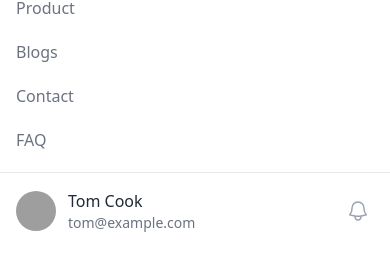
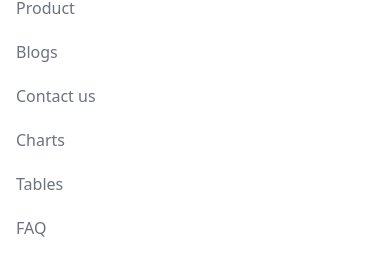
Before and after one commit to lennyjuma/shamba-ui, a Vue app: page / in a window 390 px wide. Both pictures are taken after a click on the button "Open main menu". Shown: the part 128-382 px from the top of the page. Built offline with nearby package versions, Linux system fonts and the light colour scheme; grey boxes are pictures that could not be loaded; what highcharts-vue would draw is missing.

Commit message:
updated navbar

```diff
--- a/src/components/navigation/Nav_bar.vue
+++ b/src/components/navigation/Nav_bar.vue
@@ -12,8 +12,8 @@
             <router-link to="/product" class="inline-flex items-center border-b-2 border-transparent px-1 pt-1 text-sm font-medium text-gray-500 hover:border-gray-300 hover:text-gray-700">Product</router-link>
             <router-link to="/blogs" class="inline-flex items-center border-b-2 border-transparent px-1 pt-1 text-sm font-medium text-gray-500 hover:border-gray-300 hover:text-gray-700">Blogs</router-link>
             <router-link to="/contact" class="inline-flex items-center border-b-2 border-transparent px-1 pt-1 text-sm font-medium text-gray-500 hover:border-gray-300 hover:text-gray-700">Contact us</router-link>
-            <router-link to="/charts?deviceId=SL00000001" v-if="get_logged_status" class="inline-flex items-center border-b-2 border-transparent px-1 pt-1 text-sm font-medium text-gray-500 hover:border-gray-300 hover:text-gray-700">Charts</router-link>
-            <router-link to="/tables?deviceId=SL00000001" v-if="get_logged_status" class="inline-flex items-center border-b-2 border-transparent px-1 pt-1 text-sm font-medium text-gray-500 hover:border-gray-300 hover:text-gray-700">Tables</router-link>
+            <router-link to="/charts" v-if="get_logged_status" class="inline-flex items-center border-b-2 border-transparent px-1 pt-1 text-sm font-medium text-gray-500 hover:border-gray-300 hover:text-gray-700">Charts</router-link>
+            <router-link to="/tables" v-if="get_logged_status" class="inline-flex items-center border-b-2 border-transparent px-1 pt-1 text-sm font-medium text-gray-500 hover:border-gray-300 hover:text-gray-700">Tables</router-link>
             <router-link to="/faq" class="inline-flex items-center border-b-2 border-transparent px-1 pt-1 text-sm font-medium text-gray-500 hover:border-gray-300 hover:text-gray-700">FAQ</router-link>
           </div>
 
@@ -67,7 +67,9 @@
         <router-link as="router-link" to="/" class="block border-l-4 border-indigo-500 bg-indigo-50 py-2 pl-3 pr-4 text-base font-medium text-indigo-700">Home</router-link>
         <router-link as="router-link" to="/product" class="block border-l-4 border-transparent py-2 pl-3 pr-4 text-base font-medium text-gray-500 hover:border-gray-300 hover:bg-gray-50 hover:text-gray-700">Product</router-link>
         <router-link as="router-link" to="/blogs" class="block border-l-4 border-transparent py-2 pl-3 pr-4 text-base font-medium text-gray-500 hover:border-gray-300 hover:bg-gray-50 hover:text-gray-700">Blogs</router-link>
-        <router-link as="router-link" to="/contact" class="block border-l-4 border-transparent py-2 pl-3 pr-4 text-base font-medium text-gray-500 hover:border-gray-300 hover:bg-gray-50 hover:text-gray-700">Contact</router-link>
+        <router-link as="router-link" to="/contact" class="block border-l-4 border-transparent py-2 pl-3 pr-4 text-base font-medium text-gray-500 hover:border-gray-300 hover:bg-gray-50 hover:text-gray-700">Contact us</router-link>
+        <router-link as="router-link" to="/charts" class="block border-l-4 border-transparent py-2 pl-3 pr-4 text-base font-medium text-gray-500 hover:border-gray-300 hover:bg-gray-50 hover:text-gray-700">Charts</router-link>
+        <router-link as="router-link" to="/tables" class="block border-l-4 border-transparent py-2 pl-3 pr-4 text-base font-medium text-gray-500 hover:border-gray-300 hover:bg-gray-50 hover:text-gray-700">Tables</router-link>
         <router-link as="router-link" to="/faq" class="block border-l-4 border-transparent py-2 pl-3 pr-4 text-base font-medium text-gray-500 hover:border-gray-300 hover:bg-gray-50 hover:text-gray-700">FAQ</router-link>
       </div>
 
```
